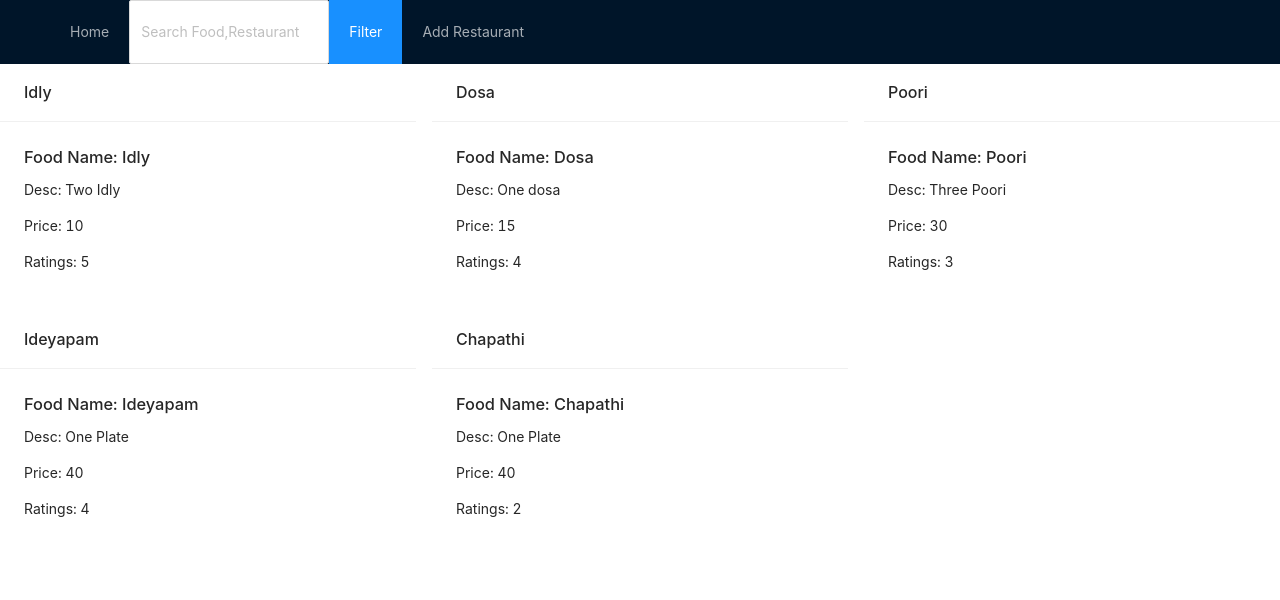
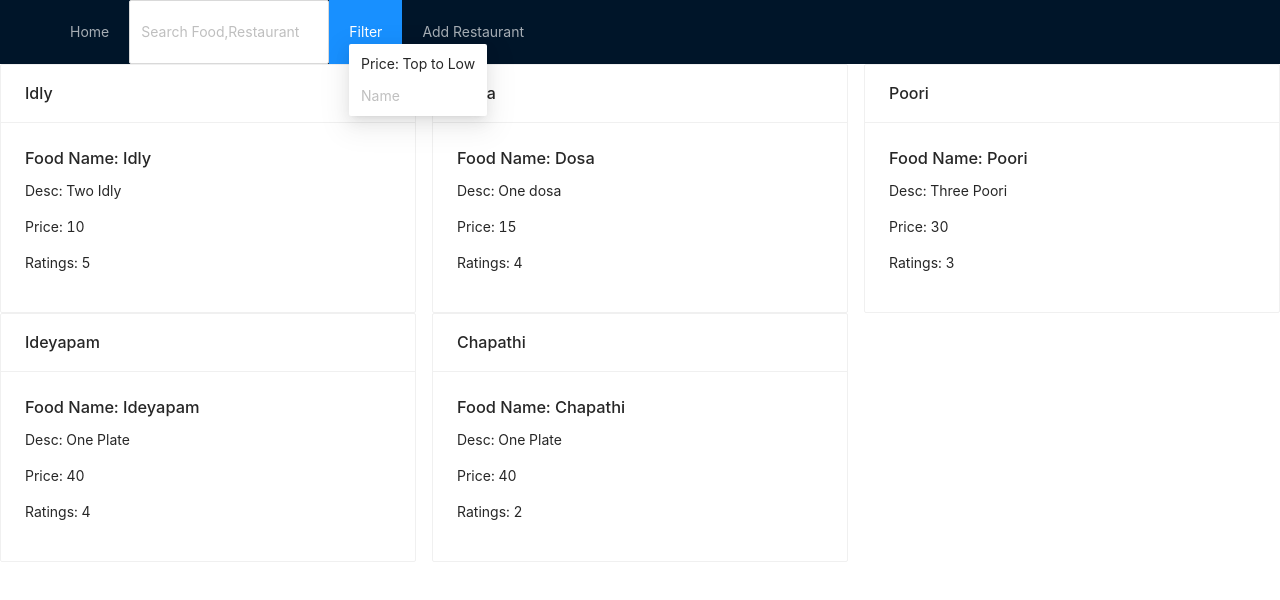
Before and after one commit to Hashim14/Restaurant_App, a React (Create React App) app: page / in a window 1280 px wide. Both pictures are taken after a click on the item "Filter". Shown: the top 600 px of the page. Built offline with nearby package versions, Linux system fonts and the light colour scheme.

Commit message:
-Price filter added

```diff
--- a/src/App.js
+++ b/src/App.js
@@ -3,7 +3,27 @@ import "./App.css";
 import NavArea from "./Components/navArea";
 import Cards from "./Components/cards";
 
+const App = () => {
+  const [priceOrder, setPriceOrder] = React.useState(false);
+//   const [nameOrder, setNameOrder] = React.useState(false);
 
-const App = () => <div className="App"><NavArea /><Cards/></div>;
+  const priceToggle = (toggle) => {
+    // console.log("testing", toggle);
+    setPriceOrder(toggle);
+  };
+
+//   const nameToggle = (toggle) => {
+//     console.log("Testing name", toggle);
+//     setNameOrder(toggle);
+//   };
+
+  console.log(priceOrder, "filter");
+  return (
+    <div className="App">
+      <NavArea priceToggle={priceToggle}  />
+      <Cards priceOrder={priceOrder}  />
+    </div>
+  );
+};
 
 export default App;
--- a/src/Components/cards.tsx
+++ b/src/Components/cards.tsx
@@ -2,14 +2,26 @@ import React from "react";
 import { Card, Row, Col } from "antd";
 import Food from "../food.json";
 
-const Cards = () => {
+const Cards = ({ priceOrder }: { priceOrder: boolean }) => {
+  const [sortedList, setSortedList] = React.useState(Food);
+  React.useEffect(() => {
+    console.log("sort test");
+    const sorted = Food.sort((a, b) => {
+      const isSorted = priceOrder ? 1 : -1;
+      return isSorted * a.price - b.price;
+    });
+    setSortedList(sortedList);
+    // console.log(sorted,"sorted");
+  }, [priceOrder]);
+
   return (
+    <>
       <div className="site-card-wrapper">
         <Row gutter={16}>
-        {Food.map((item) => {
+          {sortedList.map((item) => {
             return (
-            <Col span={8}>
-              <Card title={item.name} bordered={false}>
+              <Col span={8} className="m1">
+                <Card title={item.name} bordered={true}>
                   <h3>Food Name: {item.name}</h3>
                   <p>Desc: {item.description}</p>
                   <p>Price: {item.price}</p>
@@ -20,6 +32,7 @@ const Cards = () => {
           })}
         </Row>
       </div>
+    </>
   );
 };
 
--- a/src/Components/navArea.tsx
+++ b/src/Components/navArea.tsx
@@ -1,9 +1,15 @@
 import React from "react";
-import { Input, Layout, Menu } from "antd";
+import { Dropdown, Input, Layout, Menu } from "antd";
 import { Header } from "antd/lib/layout/layout";
 import Modal from "antd/lib/modal/Modal";
+// import DropdownButton from "antd/lib/dropdown/dropdown-button";
 
-const NavArea = () => {
+const NavArea = (
+  { priceToggle }: { priceToggle: any }
+) => {
+  const [toggle, setToggle] = React.useState(true);
+  // const [sortNameToggle, setSortNameToggle] = React.useState(true);
+
   const [visible, setVisible] = React.useState(false);
 
   const showModal = () => {
@@ -17,6 +23,26 @@ const NavArea = () => {
     setVisible(false);
   };
 
+  const sortPrice = () => {
+    setToggle(!toggle);
+    priceToggle(toggle);
+  };
+  // const sortName = () => {
+  //   setSortNameToggle(!sortNameToggle);
+  //   nameToggle(sortNameToggle);
+  // };
+
+  const menu = (
+    <Menu>
+      <Menu.Item key="1" onClick={sortPrice}>
+        Price: Top to Low
+      </Menu.Item>
+      <Menu.Item key="2" disabled>
+        Name
+      </Menu.Item>
+    </Menu>
+  );
+
   return (
     <>
       <Layout>
@@ -24,7 +50,26 @@ const NavArea = () => {
           <div className="logo" />
           <Menu theme="dark" mode="horizontal" defaultSelectedKeys={["1"]}>
             <Menu.Item key="1">Home</Menu.Item>
-            <Menu.Item key="2">Filter</Menu.Item>
+            {/* <Menu.Item>
+              {[
+                { key: "asc", value: "Ascending" },
+                { key: "desc", value: "Descending" },
+              ].map((value, index) => (
+                <Dropdown.Button
+                  overlay={menu}
+                  key={value.key}
+                  onClick={(e) => setFilter(value.value)}
+                >
+                  <span className="ant-dropdown-link">{filter}</span>
+                </Dropdown.Button>
+              ))}
+            </Menu.Item> */}
+            <Menu.Item>
+              <Dropdown overlay={menu} trigger={["click"]}>
+                <span className="ant-dropdown-link ">Filter</span>
+              </Dropdown>
+            </Menu.Item>
+
             <Menu.Item key="3" onClick={showModal}>
               Add Restaurant
             </Menu.Item>
```
Lines whose indentation alone changed are shown as unchanged.
